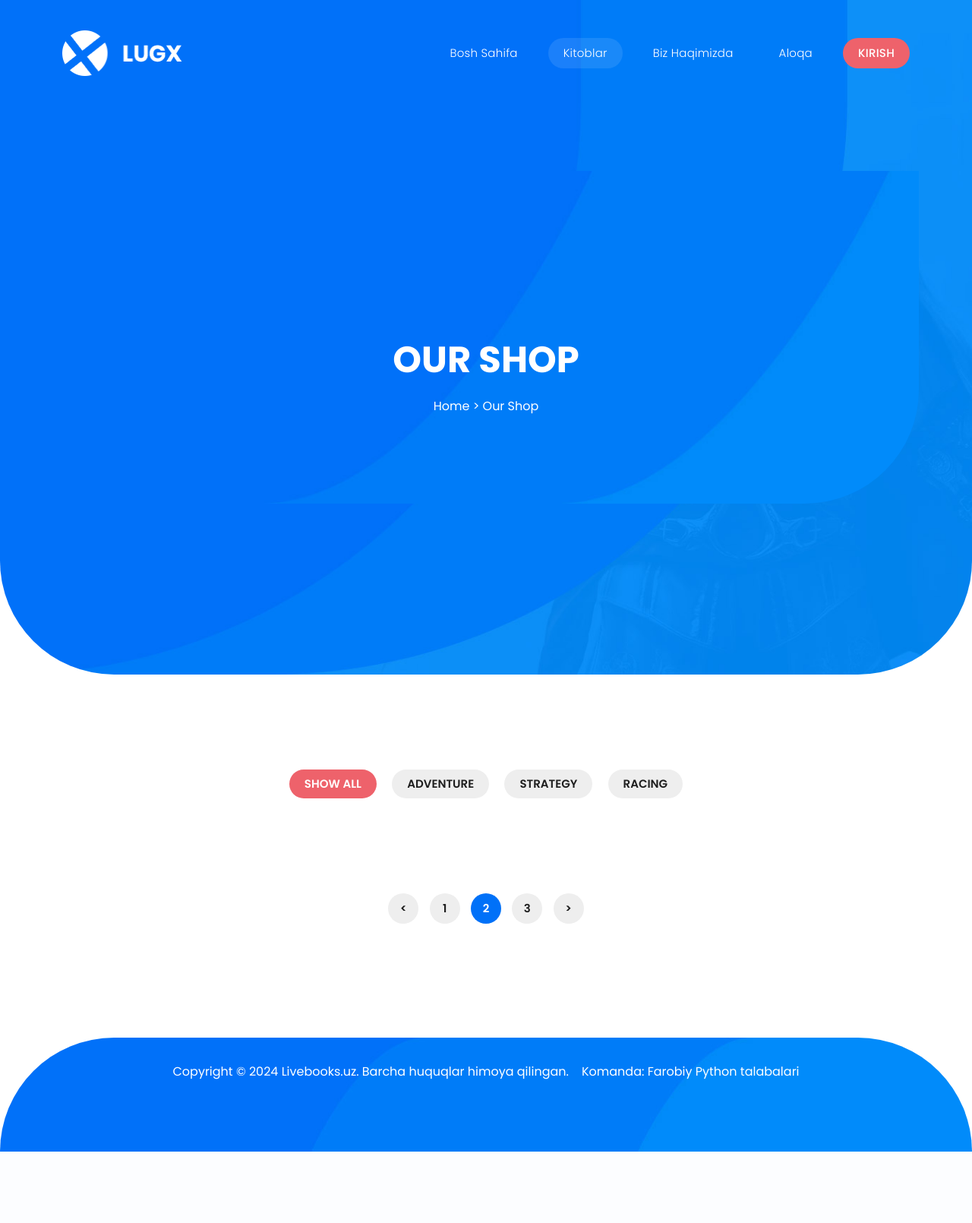
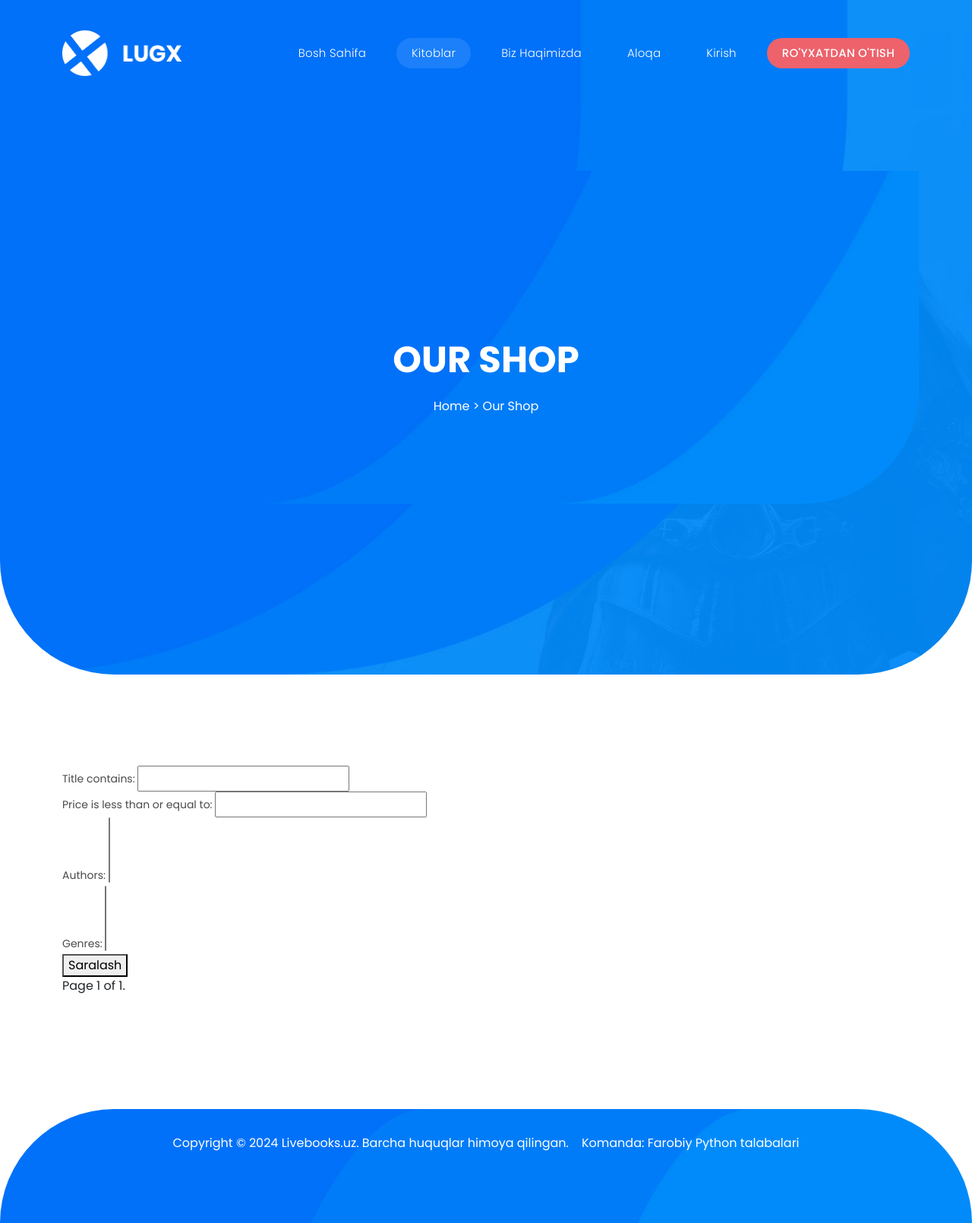
Before and after one commit to askarjon111/p3_library, a Django app: page /shop/ in a window 1280 px wide. Shown: the whole page at 76% size. Before the commit the page ends 1516 px from the top, so only its background shows below. Run offline with Django 5.2, Linux system fonts and the light colour scheme; data that the repository does not hold is empty; some libraries are stand-ins or nearby versions.

Commit message:
register and logout and pagination

```diff
--- a/apps/accounts/urls.py
+++ b/apps/accounts/urls.py
@@ -1,8 +1,10 @@
 from django.urls import path
 
-from apps.accounts.views import login_user
+from apps.accounts.views import login_user, register_user, logout_user
 
 
 urlpatterns = [
-    path('login/', login_user, name='login')
+    path('login/', login_user, name='login'),
+    path('logout/', logout_user, name='logout'),
+    path('register/', register_user, name='register'),
 ]
--- /dev/null
+++ b/apps/books/filters.py
@@ -0,0 +1,9 @@
+from django_filters import FilterSet
+
+from apps.books.models import Book
+
+
+class BookFilter(FilterSet):
+    class Meta:
+        model = Book
+        fields = {'title': ['contains'], 'price': ['lte'], 'authors': ['exact'], 'genres': ['exact']}
--- a/apps/books/models.py
+++ b/apps/books/models.py
@@ -41,3 +41,6 @@ class Book(models.Model):
 
     def __str__(self):
         return self.title
+
+    class Meta:
+        ordering = ['-id']
--- a/apps/books/views.py
+++ b/apps/books/views.py
@@ -2,7 +2,9 @@ from typing import Any
 from django.shortcuts import render
 from django.db.models import Count
 from django.views.generic import TemplateView, ListView, DetailView
+from django_filters.views import FilterView
 
+from apps.books.filters import BookFilter
 from apps.books.models import Book, Genre
 from apps.orders.forms import OrderForm
 
@@ -12,7 +14,7 @@ class IndexView(TemplateView):
 
     def get_context_data(self, **kwargs):
         context = super().get_context_data(**kwargs)
-        context['on_trend'] = Book.objects.filter(on_trend=True)
+        context['on_trend'] = Book.objects.filter(on_trend=True).order_by('-id')
         context['top_books'] = Book.objects.all().annotate(
             order_count=Count('orders')
         ).order_by('order_count')
@@ -33,10 +35,12 @@ class BookDetailView(DetailView):
         return context
 
 
-class ShopView(ListView):
+class ShopView(FilterView):
     model = Book
     template_name = 'shop.html'
     context_object_name = 'books'
+    filterset_class = BookFilter
+    paginate_by = 1
 
 
 class AboutView(TemplateView):
--- a/project/settings.py
+++ b/project/settings.py
@@ -34,10 +34,13 @@ ALLOWED_HOSTS = ['livebooks.uz', 'books.gymbro.uz', '137.184.114.36', '127.0.0.1
 INSTALLED_APPS = [
     "django.contrib.admin",
     "django.contrib.auth",
-    "django.contrib.contenttypes",
+   # libraries
+    "django_filters", "django.contrib.contenttypes",
     "django.contrib.sessions",
     "django.contrib.messages",
     "django.contrib.staticfiles",
+
+    # local apps
     "apps.books",
     "apps.orders",
     "apps.accounts",
--- a/requirements.txt
+++ b/requirements.txt
@@ -1,5 +1,6 @@
 asgiref==3.8.1
 Django==5.0.4
+django-filter==24.2
 pillow==10.3.0
 sqlparse==0.5.0
 tzdata==2024.1
--- a/templates/base.html
+++ b/templates/base.html
@@ -63,7 +63,10 @@ https://templatemo.com/tm-589-lugx-gaming
                       <li><a href="{% url 'contact' %}" class="{% block contact %}{% endblock contact %}">Aloqa</a></li>
                       {% if request.user.is_authenticated %}
                       <li><a href="#">{{ request.user.username }}</a></li>
-                      {% else %}<li><a href="{% url 'login' %}">Kirish</a></li>
+                      <li><a href="{% url 'logout' %}"><i class="fa-solid fa-right-from-bracket"></i></a></li>
+                      {% else %}
+                      <li><a href="{% url 'login' %}">Kirish</a></li>
+                      <li><a href="{% url 'register' %}">Ro'yxatdan o'tish</a></li>
                       {% endif %}
                   </ul>
                     <a class='menu-trigger'>
--- a/templates/shop.html
+++ b/templates/shop.html
@@ -18,26 +18,16 @@
 
   <div class="section trending">
     <div class="container">
-      <ul class="trending-filter">
-        <li>
-          <a class="is_active" href="#!" data-filter="*">Show All</a>
-        </li>
-        <li>
-          <a href="#!" data-filter=".adv">Adventure</a>
-        </li>
-        <li>
-          <a href="#!" data-filter=".str">Strategy</a>
-        </li>
-        <li>
-          <a href="#!" data-filter=".rac">Racing</a>
-        </li>
-      </ul>
+      <form action="{% url 'shop' %}" method="get">
+        {{ filter.form.as_p }}
+        <button type="submit">Saralash</button>
+      </form>
       <div class="row trending-box">
         {% for book in books %}
         <div class="col-lg-3 col-md-6 align-self-center mb-30 trending-items col-md-6 adv">
           <div class="item">
             <div class="thumb">
-              <a href="product-details.html"><img src="{{ book.image.url }}" alt=""></a>
+              <a href="{% url 'book_details' book.id %}"><img src="{{ book.image.url }}" alt=""></a>
               <span class="price">UZS {{ book.price }}</span>
             </div>
             <div class="down-content">
@@ -51,13 +41,23 @@
       </div>
       <div class="row">
         <div class="col-lg-12">
-          <ul class="pagination">
-          <li><a href="#"> &lt; </a></li>
-            <li><a href="#">1</a></li>
-            <li><a class="is_active" href="#">2</a></li>
-            <li><a href="#">3</a></li>
-            <li><a href="#"> &gt; </a></li>
-          </ul>
+          <div class="pagination">
+            <span class="step-links">
+                {% if page_obj.has_previous %}
+                    <a href="?page=1">&laquo; first</a>
+                    <a href="?page={{ page_obj.previous_page_number }}">previous</a>
+                {% endif %}
+
+                <span class="current">
+                    Page {{ page_obj.number }} of {{ page_obj.paginator.num_pages }}.
+                </span>
+
+                {% if page_obj.has_next %}
+                    <a href="?page={{ page_obj.next_page_number }}">next</a>
+                    <a href="?page={{ page_obj.paginator.num_pages }}">last &raquo;</a>
+                {% endif %}
+            </span>
+        </div>
         </div>
       </div>
     </div>
```
Also changed, not shown: apps/accounts/views.py (+19 -1 lines), templates/register.html (added, +18 -0 lines).
